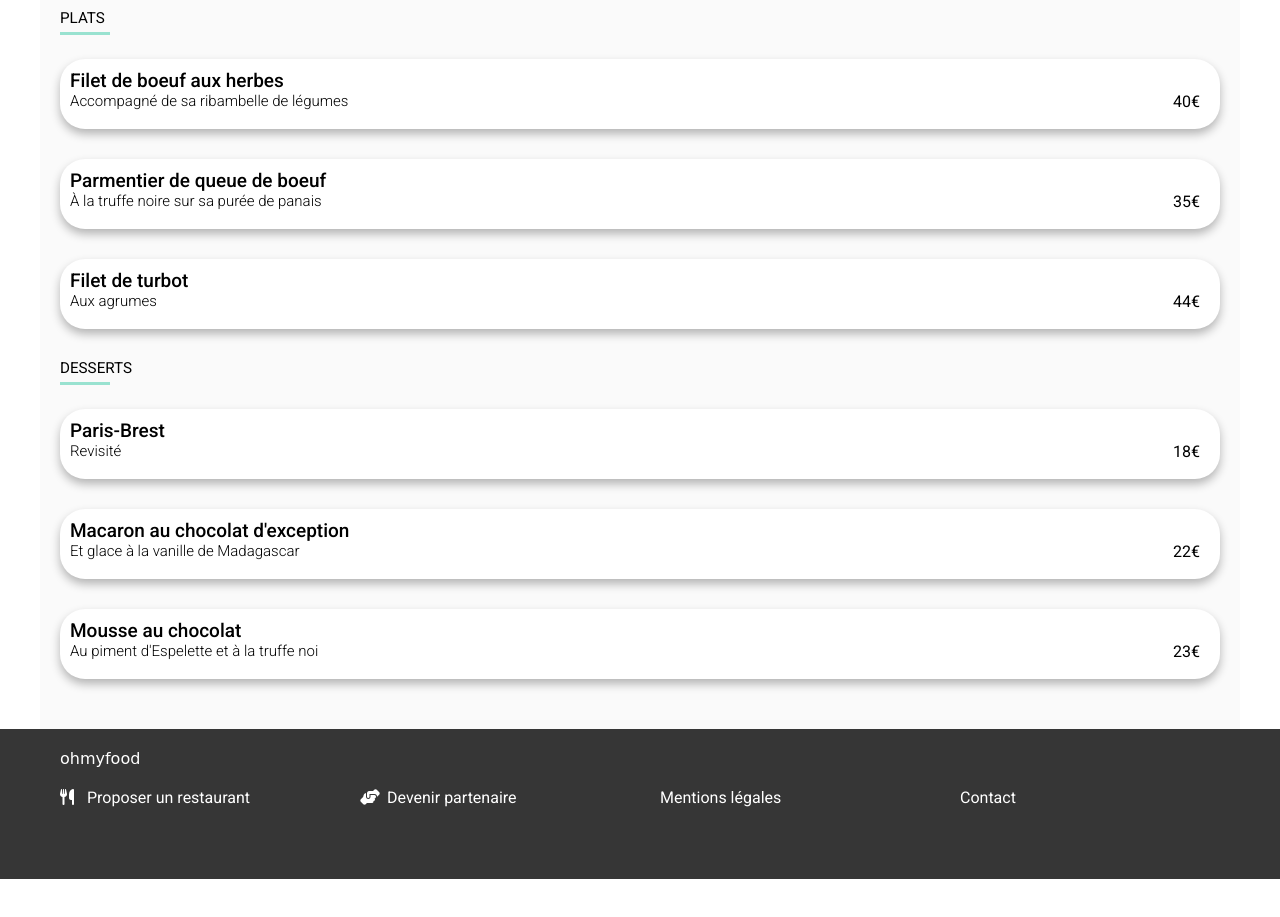
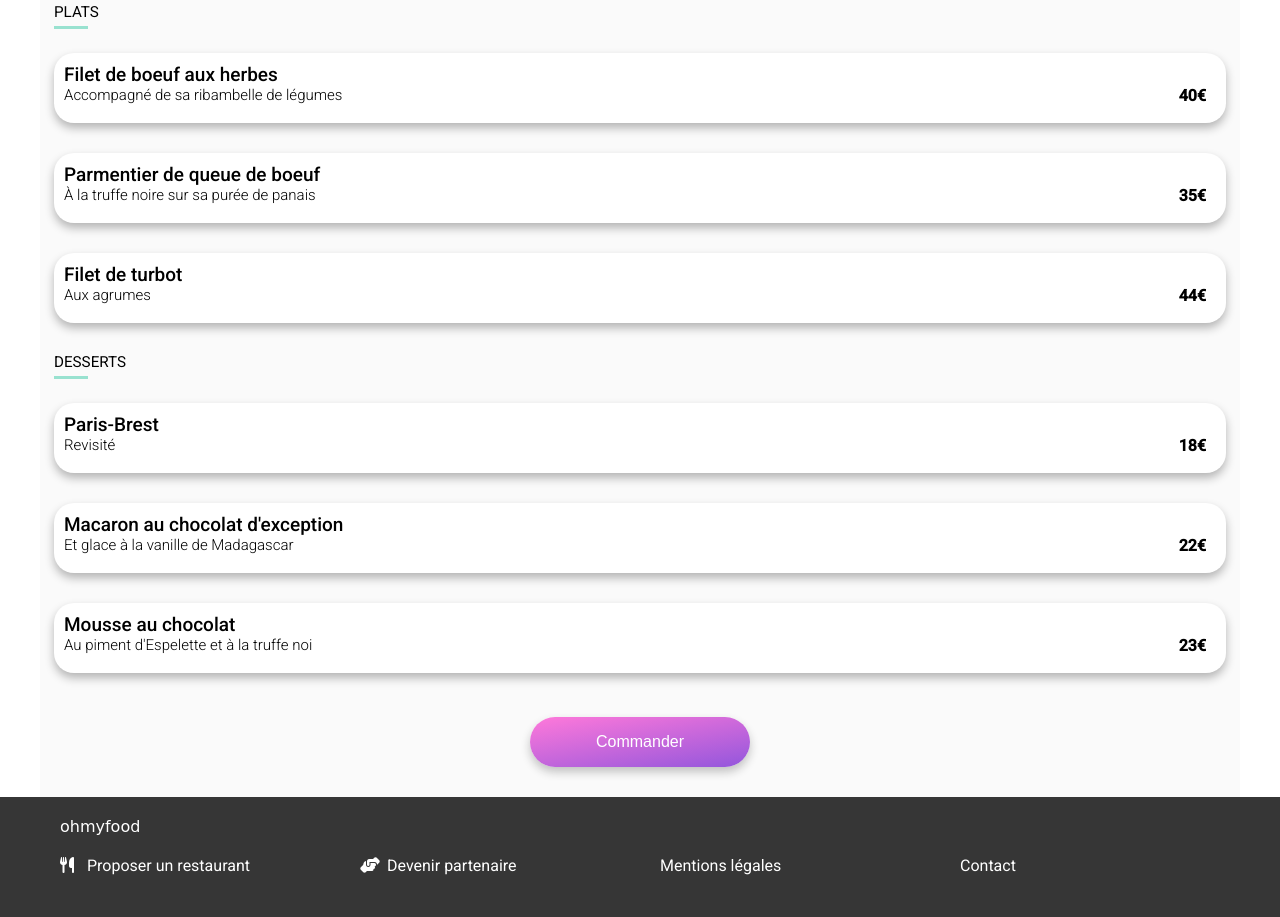
Before and after one commit to MrMichael94/Oh-My-Food, a website: page Restaurants/la_palette_du_gout.html in a window 1280 px wide. Shown: the part 659-1576 px from the top of the page. Before the commit the page ends 1538 px from the top, so only its background shows below. Drawn offline with Linux system fonts and the light colour scheme; a web font is replaced by a local one.

Commit message:
CORRECTION anim

```diff
--- a/Restaurants/la_palette_du_gout.html
+++ b/Restaurants/la_palette_du_gout.html
@@ -17,7 +17,7 @@
             <i class="fas fa-arrow-left tête__flèche--plein"></i>
         </a>
     </header>
-    <main>
+    <main class="page_restaurant">
         <article class='bandeau'>
             <img class='bandeau__image' src='../images/restaurants/La_palette_du_goût.jpg' alt='La palette du goût'>
             <div class='bandeau__texte'>
@@ -104,6 +104,8 @@
                 </div>
             </div>
         </form>
+        <input class="commander" type="button"  value="Commander">
+
     </main>
 
 
--- a/sass/Layouts/bandeau.scss
+++ b/sass/Layouts/bandeau.scss
@@ -7,7 +7,6 @@
     }
     .bandeau__texte{
         border-radius: 40px 40px 0PX 0px;
-        height: 60px;
         font-family: "Shrikhand", cursive;
         position: absolute;
         bottom: 1px;
--- a/sass/Layouts/restaurants.scss
+++ b/sass/Layouts/restaurants.scss
@@ -2,6 +2,7 @@
     background-color: rgba(180, 180, 180, 0.0941176471);
     padding: 30px 0px 40px 0px;
     margin-top: 40px;
+    padding: 10px;
     h2{
         text-indent: 5%;
         margin-bottom: 30px;
@@ -9,14 +10,14 @@
     .fa-regular {
         position: absolute;
         right: 20px;
-        bottom: 16px;
+        bottom: 25px;
         font-size: 30px;
         color: gray ;
     }
     .fa-solid{
         position: absolute;
         right: 20px;
-        bottom: 16px;
+        bottom: 25px;
         font-size: 30px;
         @include gradient;
         color: transparent;
@@ -34,8 +35,8 @@
 .card{
     position: relative;
     width: 45%;
-    height: 235px;
-    min-width: 369px;
+    height: 250px;
+    min-width: 350px;
     background:white;
     border-radius: 20px;
     text-decoration: none;
--- a/sass/Page/pages.scss
+++ b/sass/Page/pages.scss
@@ -10,7 +10,7 @@
 }
 .repas__titre--barre {
     width: 100%;
-    max-width: 50px;
+    max-width: 34px;
     height: 2.5px;
     display: block;
     margin: 5px 0PX 0PX 0px;
@@ -25,7 +25,7 @@
 }
 .repas{
     background-color: $grisclair;
-    padding: 20px;
+    padding: 14px;
 }
 
 .repas__entrée--choix{
@@ -34,7 +34,7 @@
     height: 70px;
     @include shadow_all;
     width: 92vw;
-    border-radius: 25px;
+    border-radius: 20px;
     padding: 10px 0px 0px 10px;
     margin: 0px;
     background-color: #FFF;
@@ -46,7 +46,8 @@
 }
 .assiette__prix{
     display: flex;
-    padding-right: 20px;
+    margin: 0px 20px 0px 20px ;
+    font-weight: bold;
 }
 
 .assiette__texte__menu{
@@ -63,3 +64,20 @@
     overflow: hidden;
     white-space: nowrap;
 }
+.commander{
+height: 50px;
+width: 220px;
+border: none;
+border-radius: 25px;
+font-size: 16px;
+font-weight: 500;
+color: #FFF;
+@include shadow_base;
+@include gradient;
+display: flex;
+justify-content: space-around;
+}
+
+.commander:hover {
+    @include zoom;
+}
--- a/sass/base.scss
+++ b/sass/base.scss
@@ -13,10 +13,15 @@ p{
     margin: 0px
 }
 
-main{
+main {
     max-width: 1200px;
 }
 
 header{
     max-width: 1200px;
 }
+
+.page_restaurant{
+    background-color: $grisclair;
+    padding-bottom: 30px;
+}
--- a/sass/components/Bouton.scss
+++ b/sass/components/Bouton.scss
@@ -3,7 +3,7 @@
     width: 220px;
     border: none;
     border-radius: 25px;
-    font-size: 0.95rem;
+    font-size: 16px;
     font-weight: 500;
     color: #FFF;
     @include shadow_base;
```
Also changed, not shown: index.html (+3 -3 lines), style.css.
